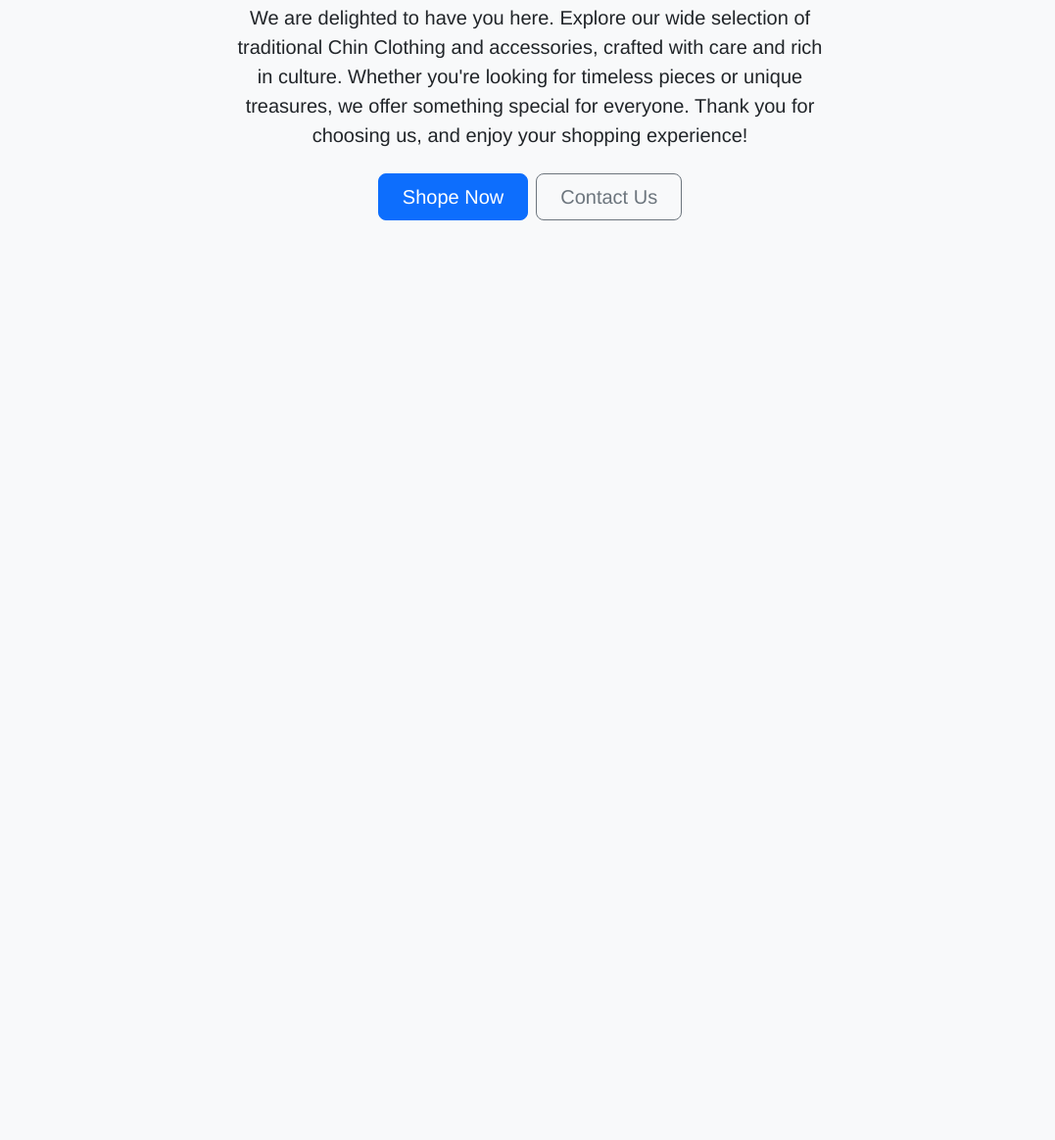
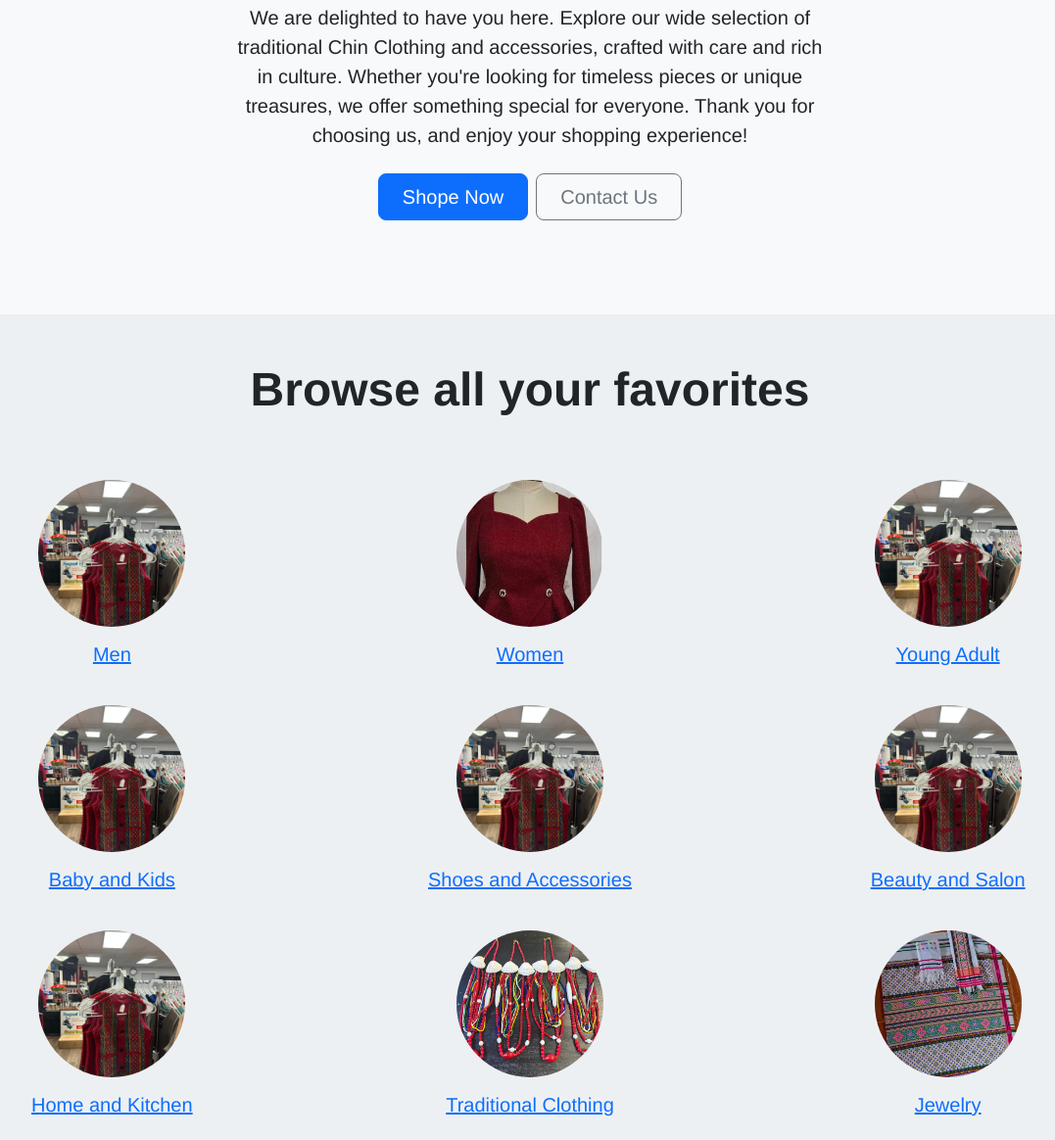
Before and after one commit to LalVLian/diamondthang.com, a plain HTML site: page index.html in a window 1280 px wide. Shown: the part 714-1878 px from the top of the page at 98% size, without its empty margins (99-1176 px from the left). Before the commit the page ends 1035 px from the top, so only its background shows below. Drawn offline with nearby package versions, Linux system fonts and the light colour scheme.

Commit message:
half page

```diff
--- a/index.html
+++ b/index.html
@@ -98,17 +98,17 @@
     <!--Hero Section-->
     <div class="container-fluid mt-5">
       <div class="row">
-        <div class="hero-section-left col-md-4 container-fluid mb-3">
+        <div class="hero-section col-md-4 container-fluid mb-3">
           <img src="./images/New-Arrivals.png" alt="new-arrival" width="100%" />
         </div>
-        <div class="hero-section-left col-md-4 container-fluid mb-3">
+        <div class="hero-section col-md-4 container-fluid mb-3">
           <img
             src="./images/new-collection.png"
             alt="new-collection"
             width="100%"
           />
         </div>
-        <div class="hero-section-left col-md-4 container-fluid mb-3">
+        <div class="hero-section col-md-4 container-fluid mb-3">
           <img src="./images/cawi-lu.png" alt="new-collection" width="100%" />
         </div>
       </div>
@@ -144,6 +144,81 @@
     </div>
     <!--Centered Hero-->
     <!--shop all section-->
+    <div class="container-fluid shop-all-container">
+      <div class="row">
+        <h2 class="display-5 fw-bold text-body-emphasis text-center mt-5 mb-5">
+          Browse all your favorites
+        </h2>
+      </div>
+      <div class="row justify-content">
+        <div class="shop-all col-md-4 p-3">
+          <a href="#"
+            ><img class="mx-auto d-block" src="./images/men.jpg" alt="men" />
+            <h2 class="fs-5 text-center mt-3">Men</h2></a
+          >
+        </div>
+        <div class="shop-all col-md-4 p-3">
+          <a href="#"
+            ><img
+              class="mx-auto d-block"
+              src="./images/women-2.jpg"
+              alt="men"
+            />
+            <h2 class="fs-5 text-center mt-3">Women</h2></a
+          >
+        </div>
+        <div class="shop-all col-md-4 p-3">
+          <a href="#"
+            ><img class="mx-auto d-block" src="./images/men.jpg" alt="men" />
+            <h2 class="fs-5 text-center mt-3">Young Adult</h2></a
+          >
+        </div>
+        <div class="shop-all col-md-4 p-3">
+          <a href="#"
+            ><img class="mx-auto d-block" src="./images/men.jpg" alt="men" />
+            <h2 class="fs-5 text-center mt-3">Baby and Kids</h2></a
+          >
+        </div>
+        <div class="shop-all col-md-4 p-3">
+          <a href="#"
+            ><img class="mx-auto d-block" src="./images/men.jpg" alt="men" />
+            <h2 class="fs-5 text-center mt-3">Shoes and Accessories</h2></a
+          >
+        </div>
+        <div class="shop-all col-md-4 p-3">
+          <a href="#"
+            ><img class="mx-auto d-block" src="./images/men.jpg" alt="men" />
+            <h2 class="fs-5 text-center mt-3">Beauty and Salon</h2></a
+          >
+        </div>
+        <div class="shop-all col-md-4 p-3">
+          <a href="#"
+            ><img class="mx-auto d-block" src="./images/men.jpg" alt="men" />
+            <h2 class="fs-5 text-center mt-3">Home and Kitchen</h2></a
+          >
+        </div>
+        <div class="shop-all col-md-4 p-3">
+          <a href="#"
+            ><img
+              class="mx-auto d-block"
+              src="./images/traditional-1.jpg"
+              alt="men"
+            />
+            <h2 class="fs-5 text-center mt-3">Traditional Clothing</h2></a
+          >
+        </div>
+        <div class="shop-all col-md-4 p-3">
+          <a href="#"
+            ><img
+              class="mx-auto d-block"
+              src="./images/traditional-2.jpg"
+              alt="men"
+            />
+            <h2 class="fs-5 text-center mt-3">Jewelry</h2></a
+          >
+        </div>
+      </div>
+    </div>
 
     <!--shop all section-->
 
--- a/style.css
+++ b/style.css
@@ -1,5 +1,9 @@
 .navbar {
   background-color: #005eb8;
+}
+
+.shop-all-container {
+  background-color: #e9ecefac;
 }
 
 .shop-all img {
@@ -7,4 +11,16 @@
   width: 150px;
   height: 150px;
   object-fit: cover;
+  transition: all 1.1s;
 }
+
+.shop-all img:hover {
+  transform: scale(1.1);
+}
+
+.hero-section img {
+  transition: all 1.1s;
+}
+.hero-section img:hover {
+  transform: scale(1.05);
+}
```
